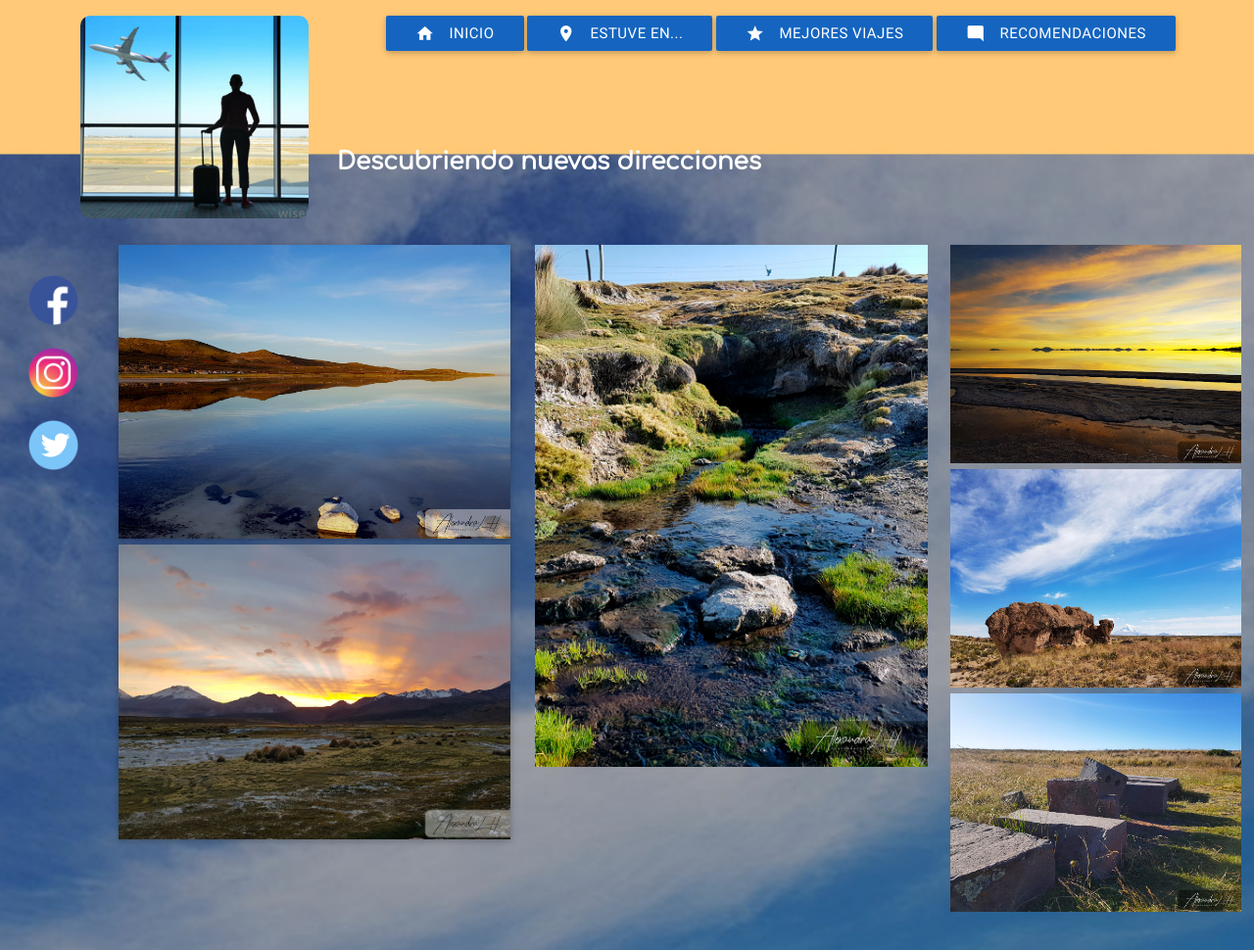
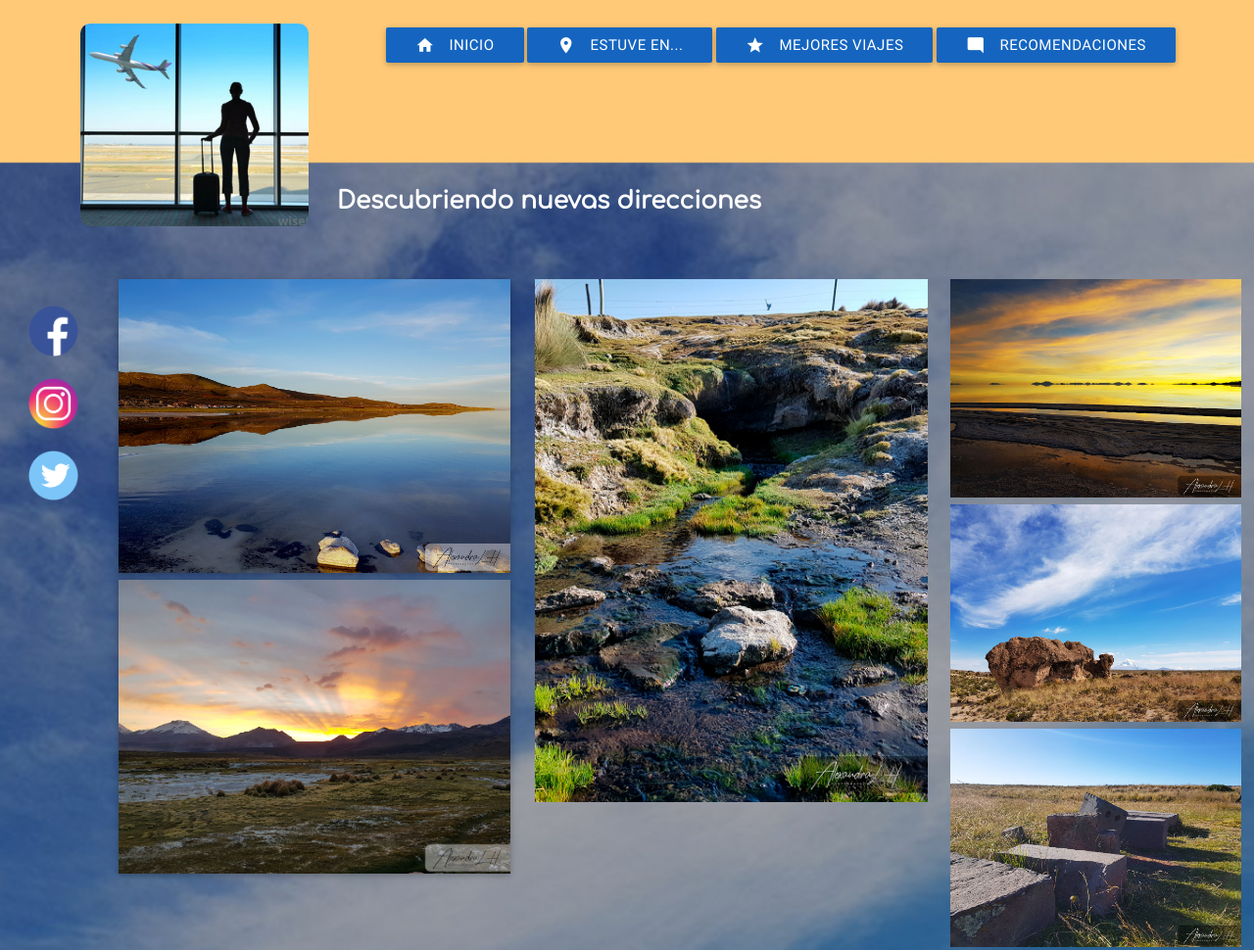
Before and after one commit to ale2389/Proyecto3_Frameworks_Materialize, a plain HTML site: page index.html in a window 1280 px wide. Shown: the top 970 px of the page at 98% size. Drawn offline with nearby package versions, Linux system fonts and the light colour scheme.

Commit message:
cambios estilo
estilo div

```diff
--- a/css/estilosm.css
+++ b/css/estilosm.css
@@ -16,7 +16,7 @@ width: 100%;
   border-radius: 10px;
 }
 .slogan{
-  margin-top: 10vh;
+  margin-top: 11vh;
 }
 .img-social {
   width: 4vw;
@@ -60,7 +60,7 @@ text-align: justify;
   background-color: white;
 }
 div{
-  padding: 0 0.5vw;
+  padding: 0.5vh 0.5vw;
 }
 @media only screen and (max-width: 768px){
 
```
Also changed, not shown: img/fondo1.jpg (deleted).
